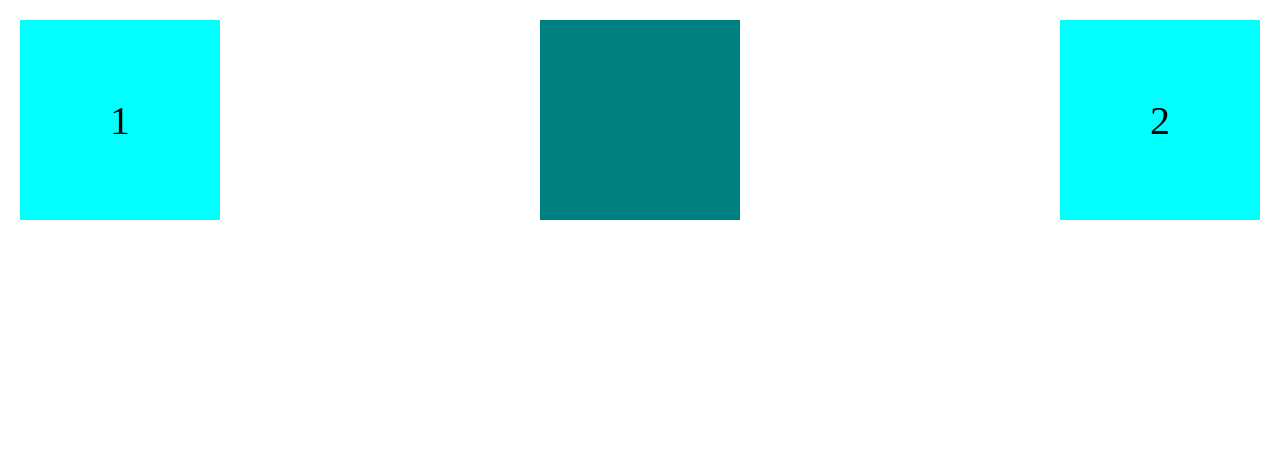
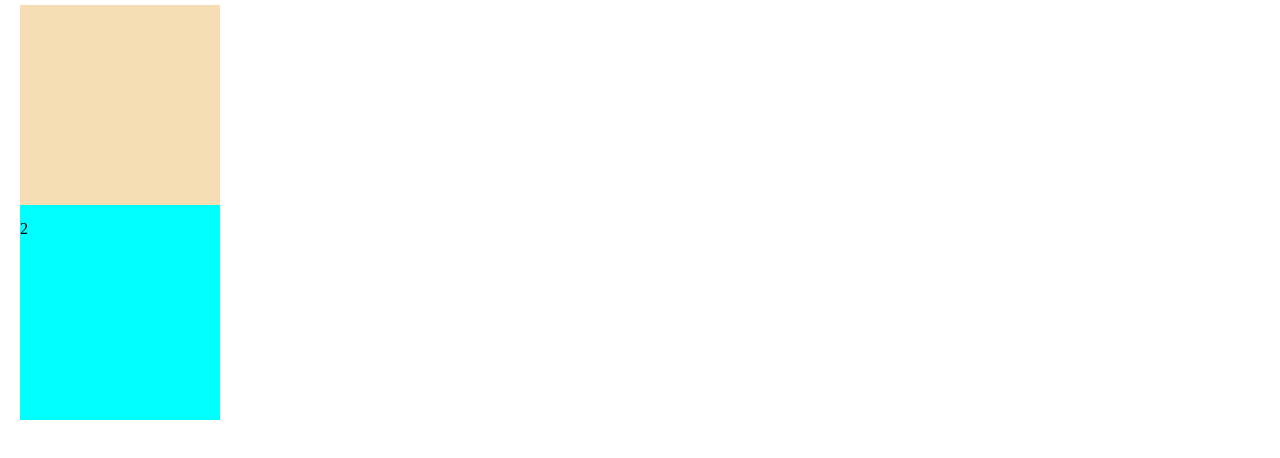
Before and after one commit to SeongJoon-K/WebStudy, a plain HTML site: page classese.html in a window 1280 px wide. Shown: the top 458 px of the page. Drawn offline with Linux system fonts and the light colour scheme.

Commit message:
317_클론코딩 4일차

```diff
--- a/classese.html
+++ b/classese.html
@@ -18,29 +18,26 @@
             }
             div {
                 background-color: aqua;
-                display: flex;
                 width: 200px;
                 height: 200px;
-                align-items: center;
-                justify-content: center;
+
             }
             body {
-                height: 100vh;
+                height: 1000vh;
                 margin: 20px;
-                display: flex;
-                justify-content: space-between;
-                align-items: certer;
-                font-size: 40px;
-                flex-wrap: nowrap;
+
             }
-            #second {
-                background-color: teal;
+            #different {
+                background-color: wheat;
+                position: fixed;
+                top: 5px;
+                left: 20px;
             }
         </style>
     </head>
     <body>
         <div>1</div>
-        <div id="second"></div>
+        <div id="different"></div>
         <div>2</div>
     </body>
 </html>
```
Also changed, not shown: input.html (added, +31 -0 lines).
